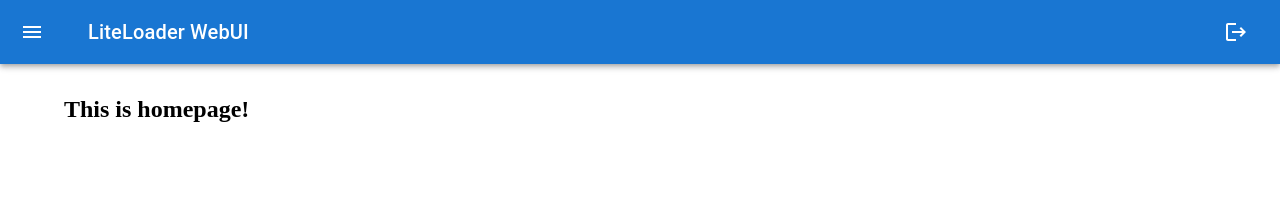
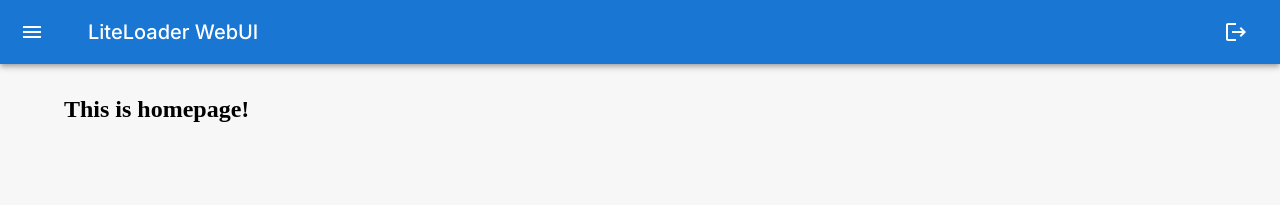
Before and after one commit to LLOneBot/LLWebUiFront, a React (Vite) app: page / in a window 1280 px wide. Shown: the top 205 px of the page. Built offline with nearby package versions, Linux system fonts and the light colour scheme.

Commit message:
chore: set default fonts to Inter and Noto Sans SC; set background color to #f7f7f7
# to replace the disturbing Segoe UI (in Chinese, Microsoft Yahei)

```diff
--- a/package.json
+++ b/package.json
@@ -12,6 +12,8 @@
   "dependencies": {
     "@emotion/react": "^11.11.4",
     "@emotion/styled": "^11.11.0",
+    "@fontsource-variable/noto-sans-sc": "^5.0.5",
+    "@fontsource/inter": "^5.0.17",
     "@mui/icons-material": "^5.15.12",
     "@mui/material": "^5.15.12",
     "localforage": "^1.10.0",
--- a/src/App.tsx
+++ b/src/App.tsx
@@ -4,16 +4,33 @@ import {
   Box,
   IconButton,
   Toolbar,
-  Container,
+  Container, createTheme, ThemeProvider,
 } from '@mui/material';
 import * as Components from './components';
 import MenuIcon from '@mui/icons-material/Menu';
 import LogoutIcon from '@mui/icons-material/Logout';
 
+import '@fontsource-variable/noto-sans-sc';
+import '@fontsource/inter/300.css';
+import '@fontsource/inter/400.css';
+import '@fontsource/inter/500.css';
+import '@fontsource/inter/700.css';
+
+const appTheme = createTheme({
+  typography: {
+    fontFamily: [
+      '"Inter"',
+      '"Noto Sans SC Variable"',
+      'sans-serif'
+    ].join(','),
+  },
+})
+
 function App() {
   const [ isDrawerClose, setIsDrawerClose ] = useState(true);
 
-  return <Box>
+  return <ThemeProvider theme={appTheme}>
+    <Box display={"flex"} alignItems={"stretch"} height={"100vh"}>
       <Components.AppBar
           title='LiteLoader WebUI'
           leftElements={[<IconButton
@@ -28,7 +45,7 @@ function App() {
             <LogoutIcon />
           </IconButton>]}
       />
-    <Box component='main' sx={{ overflow: 'auto' }}>
+      <Box component='main' flexGrow={1} sx={{ overflow: 'auto', bgcolor: "#f7f7f7" }}>
         <Toolbar />
         <Container maxWidth='lg' sx={{ mt: 4, mb: 4 }}>
           <Outlet />
@@ -36,6 +53,7 @@ function App() {
       </Box>
       <Components.Drawer open={!isDrawerClose} onClose={() => setIsDrawerClose(true)} />
     </Box>
+  </ThemeProvider>
 }
 
 export default App
```
Also changed, not shown: 1 other file (tests, documents, lock files or other folders). Lines whose indentation alone changed are shown as unchanged.
